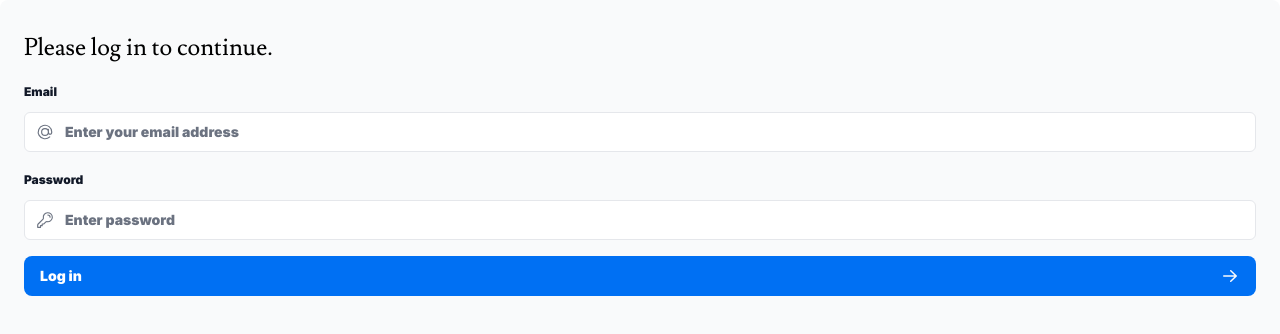
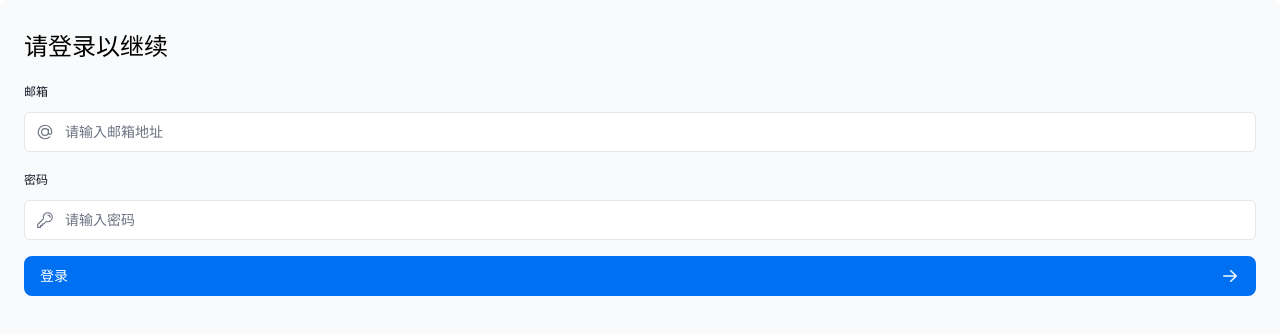
Before and after one commit to yhsy/study-next-demo, a Next.js app: page /login in a window 1280 px wide. Shown: the top 334 px of the page. Built offline with nearby package versions, Linux system fonts and the light colour scheme.

Commit message:
问题修复

```diff
--- a/app/login/page.tsx
+++ b/app/login/page.tsx
@@ -11,8 +11,10 @@ import { Button } from '@/app/ui/button';
 import { useActionState } from 'react';
 import { authenticate } from '@/app/lib/actions';
 import { useSearchParams } from 'next/navigation';
+import { Suspense } from 'react';
 
-export default function LoginForm() {
+// 分离表单组件以使用 useSearchParams
+function LoginFormContent() {
   const searchParams = useSearchParams();
   const callbackUrl = searchParams.get('callbackUrl') || '/dashboard';
   const [errorMessage, formAction, isPending] = useActionState(
@@ -24,7 +26,7 @@ export default function LoginForm() {
     <form action={formAction} className="space-y-3">
       <div className="flex-1 rounded-lg bg-gray-50 px-6 pb-4 pt-8">
         <h1 className={`${lusitana.className} mb-3 text-2xl`}>
-          Please log in to continue.
+          请登录以继续
         </h1>
         <div className="w-full">
           <div>
@@ -32,7 +34,7 @@ export default function LoginForm() {
               className="mb-3 mt-5 block text-xs font-medium text-gray-900"
               htmlFor="email"
             >
-              Email
+              邮箱
             </label>
             <div className="relative">
               <input
@@ -40,7 +42,7 @@ export default function LoginForm() {
                 id="email"
                 type="email"
                 name="email"
-                placeholder="Enter your email address"
+                placeholder="请输入邮箱地址"
                 required
               />
               <AtSymbolIcon className="pointer-events-none absolute left-3 top-1/2 h-[18px] w-[18px] -translate-y-1/2 text-gray-500 peer-focus:text-gray-900" />
@@ -51,7 +53,7 @@ export default function LoginForm() {
               className="mb-3 mt-5 block text-xs font-medium text-gray-900"
               htmlFor="password"
             >
-              Password
+              密码
             </label>
             <div className="relative">
               <input
@@ -59,7 +61,7 @@ export default function LoginForm() {
                 id="password"
                 type="password"
                 name="password"
-                placeholder="Enter password"
+                placeholder="请输入密码"
                 required
                 minLength={6}
               />
@@ -69,7 +71,7 @@ export default function LoginForm() {
         </div>
         <input type="hidden" name="redirectTo" value={callbackUrl} />
         <Button className="mt-4 w-full" aria-disabled={isPending}>
-          Log in <ArrowRightIcon className="ml-auto h-5 w-5 text-gray-50" />
+          登录 <ArrowRightIcon className="ml-auto h-5 w-5 text-gray-50" />
         </Button>
         <div
           className="flex h-8 items-end space-x-1"
@@ -87,3 +89,18 @@ export default function LoginForm() {
     </form>
   );
 }
+
+// 在外层组件中使用 Suspense 包裹
+export default function LoginForm() {
+  return (
+    <Suspense fallback={
+      <div className="flex-1 rounded-lg bg-gray-50 px-6 pb-4 pt-8">
+        <h1 className={`${lusitana.className} mb-3 text-2xl`}>
+          加载中...
+        </h1>
+      </div>
+    }>
+      <LoginFormContent />
+    </Suspense>
+  );
+}
```
